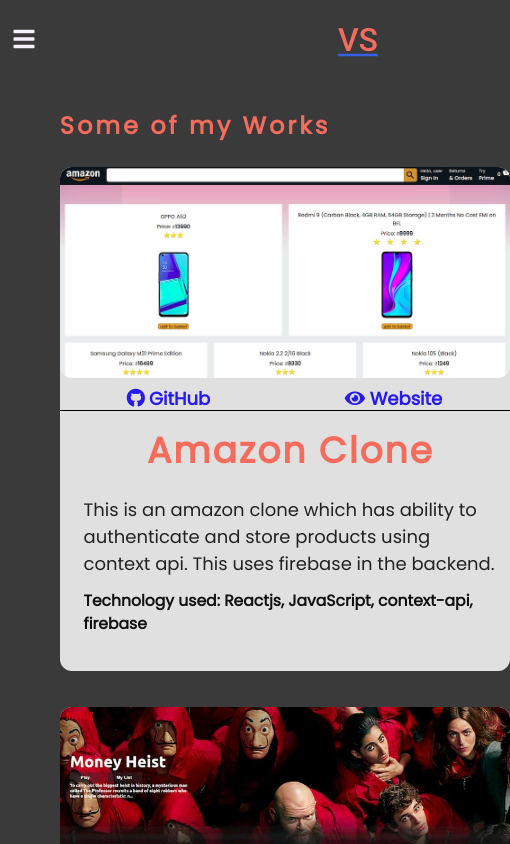
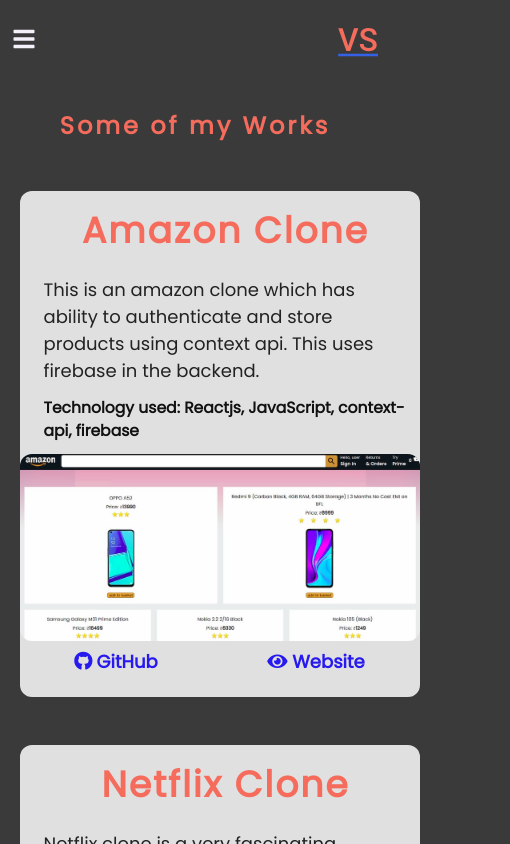
Before and after one commit to Vasanthan-aka-Maari/portfolio, a React (Create React App) app: page /#/portfolio in a window 390 px wide. Shown: the top 844 px of the page, 510 px wide, since content can reach past the window. Built offline with nearby package versions, Linux system fonts and the light colour scheme.

Commit message:
modified resume

```diff
--- a/src/component/index.css
+++ b/src/component/index.css
@@ -258,21 +258,15 @@
   .grid-item:hover {
     box-shadow: none;
   }
-  .card {
-    margin-left: 40px;
-    width: 450px !important;
-  }
   .title {
     text-align: center;
   }
   .card {
-    flex-direction: column;
+    width: 400px !important;
+    flex-direction: column-reverse;
     padding: 0;
     padding-bottom: 2rem;
-  }
-  .card-hero {
-    /* background-color: red; */
-    border-bottom: 1px solid black;
+    margin: 2rem auto;
   }
   .card-info {
     padding: 1rem;
```
Also changed, not shown: 1 other file (tests, documents, lock files or other folders).
